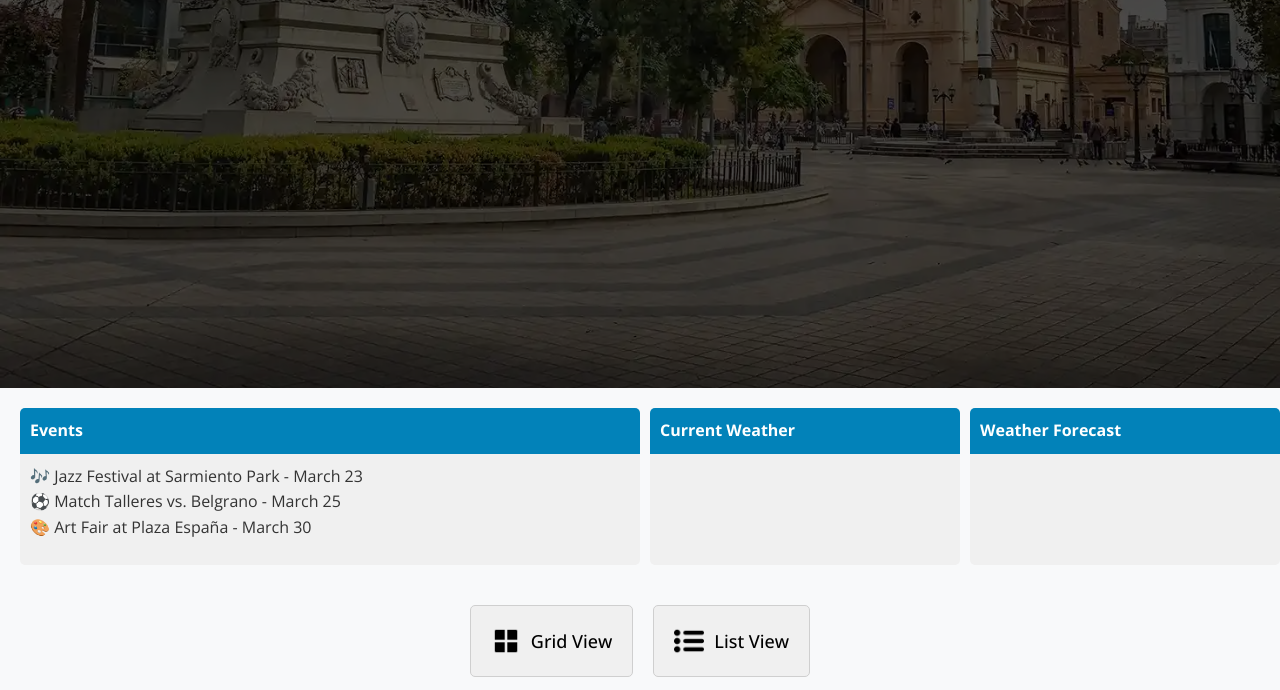
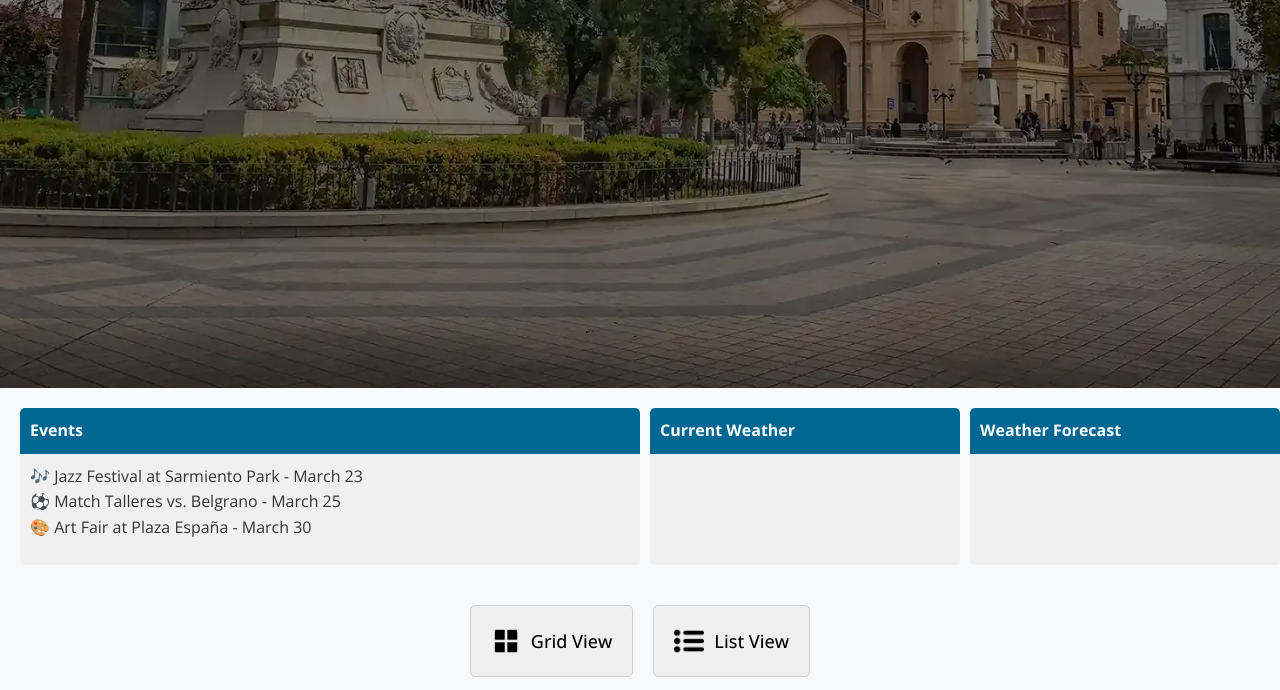
Before and after one commit to hernansingh/wdd231, a plain HTML site: page chamber/directory.html in a window 1280 px wide. Shown: the part 606-1296 px from the top of the page. Drawn offline with nearby package versions, Linux system fonts and the light colour scheme; no server answers.

Commit message:
color adjustments

```diff
--- a/chamber/styles/directory.css
+++ b/chamber/styles/directory.css
@@ -1,6 +1,6 @@
 /* Root Variables */
 :root {
-    --primary-color: #0282b9;
+    --primary-color: #006692;
     --text-color: #333;
     --background-color: #f8f9fa;
     --white-color: #fff;
@@ -114,7 +114,7 @@ body {
     left: 0;
     width: 100%;
     height: 100%;
-    background: rgba(0, 0, 0, 0.7); /* Oscurece un poco la imagen para mejorar el contraste */
+    background: rgba(0, 0, 0, 0.5); /* Oscurece un poco la imagen para mejorar el contraste */
 }
 
 .hero-content {
```
